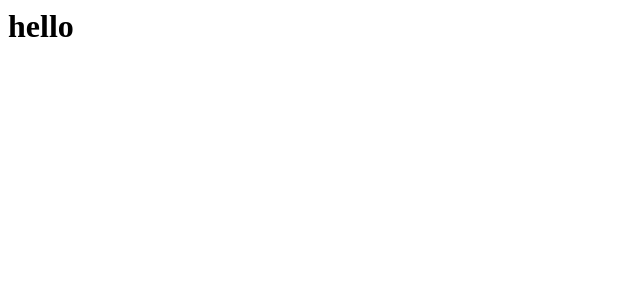
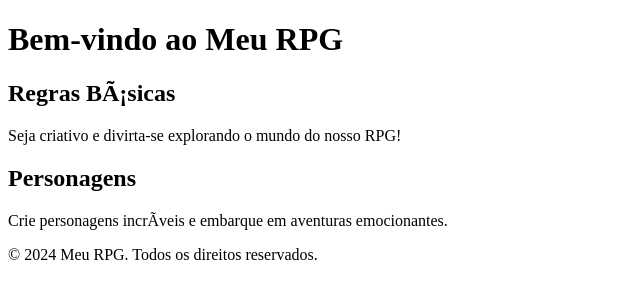
Before and after one commit to LeozinnGM/PaginaTeste, a plain HTML site: page index.html in a window 1280 px wide. Shown: the whole page, without its empty margins (0-640 px from the left). Drawn offline with Linux system fonts and the light colour scheme.

Commit message:
Update index.html

```diff
--- a/index.html
+++ b/index.html
@@ -1 +1,27 @@
-<h1>hello</h1>
+<!DOCTYPE html>
+<html lang="pt-br">
+<head>
+    <meta charset="UTF-8">
+    <meta name="viewport" content="width=device-width, initial-scale=1.0">
+    <link rel="stylesheet" href="styles.css">
+    <title>Meu RPG</title>
+</head>
+<body>
+    <header>
+        <h1>Bem-vindo ao Meu RPG</h1>
+    </header>
+    <main>
+        <section>
+            <h2>Regras BÃ¡sicas</h2>
+            <p>Seja criativo e divirta-se explorando o mundo do nosso RPG!</p>
+        </section>
+        <section>
+            <h2>Personagens</h2>
+            <p>Crie personagens incrÃ­veis e embarque em aventuras emocionantes.</p>
+        </section>
+    </main>
+    <footer>
+        <p>&copy; 2024 Meu RPG. Todos os direitos reservados.</p>
+    </footer>
+</body>
+</html>
```
